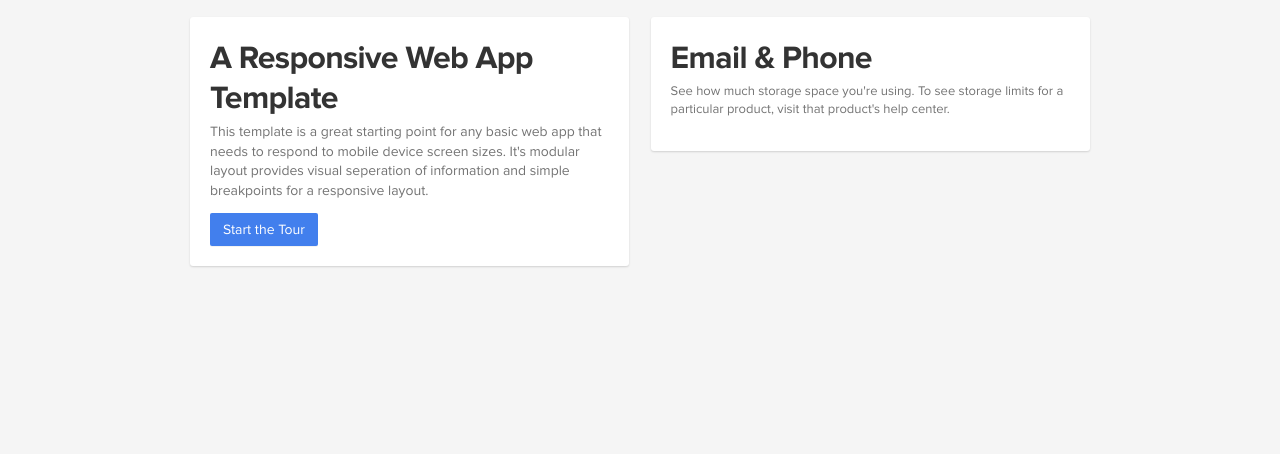
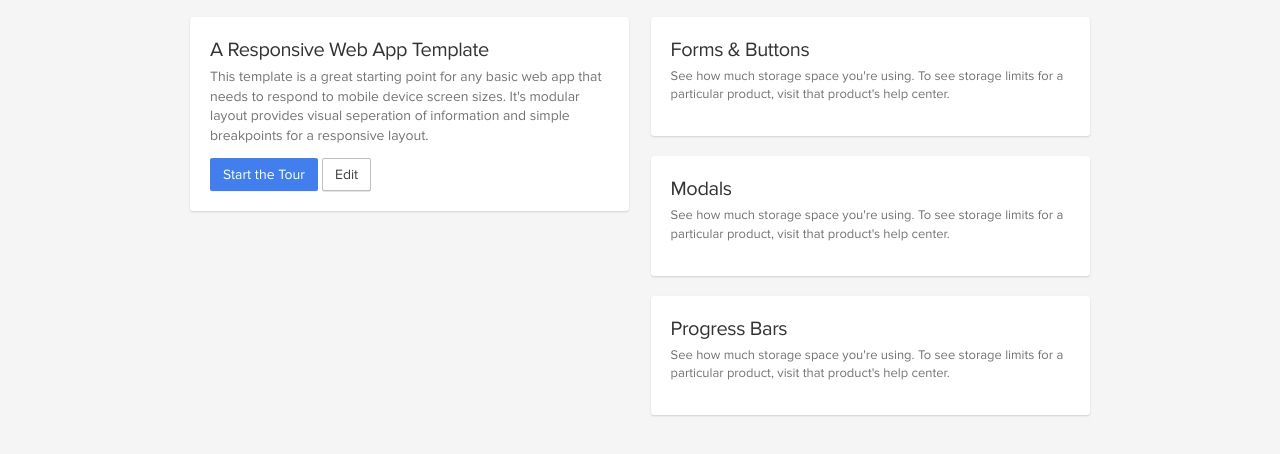
Before and after one commit to jpamorgan/App-Template, a plain HTML site: page index.html in a window 1280 px wide. Shown: the part 104-558 px from the top of the page. Drawn offline with Linux system fonts and the light colour scheme.

Commit message:
changed h2 to h1

```diff
--- a/_scss/partials/_typography.scss
+++ b/_scss/partials/_typography.scss
@@ -15,7 +15,7 @@ h1, h2, h3, h4, h5, h6 {
   text-shadow: rgba(0,0,0,.01) 0 0 1px;
 }
 
-h2 {
+h1 {
   font-size: 20px;
   font-weight: 300;
   margin: 0;
--- a/index.html
+++ b/index.html
@@ -53,33 +53,30 @@
             <div class="col-6">
                 <article class="block">
                     <div class="inner">
-                        <h2>A Responsive Web App Template</h2>
+                        <h1>A Responsive Web App Template</h1>
                         <p>This template is a great starting point for any basic web app that needs to respond to mobile device screen sizes.  It's modular layout provides visual seperation of information and simple breakpoints for a responsive layout.</p>
                         <a href="#" class="btn">Start the Tour</a>
-                        <div class="row">
-                            <div class="col-5">
-
-                            </div>
-                            <div class="col-7">
-
-                            </div>
-                        </div>
+                        <a href="#" class="btn btn-muted">Edit</a>
                     </div>
                 </article>
             </div>
             <div class="col-6">
                 <article class="block">
                     <div class="inner">
-                        <h2>Email &amp; Phone</h2>
+                        <h1>Forms &amp; Buttons</h1>
                         <p class="helper">See how much storage space you're using. To see storage limits for a particular product, visit that product's help center.</p>
-                        <div class="row">
-                            <div class="col-5">
-
-                            </div>
-                            <div class="col-7">
-
-                            </div>
-                        </div>
+                    </div>
+                </article>
+                <article class="block">
+                    <div class="inner">
+                        <h1>Modals</h1>
+                        <p class="helper">See how much storage space you're using. To see storage limits for a particular product, visit that product's help center.</p>
+                    </div>
+                </article>
+                <article class="block">
+                    <div class="inner">
+                        <h1>Progress Bars</h1>
+                        <p class="helper">See how much storage space you're using. To see storage limits for a particular product, visit that product's help center.</p>
                     </div>
                 </article>
             </div>
```
